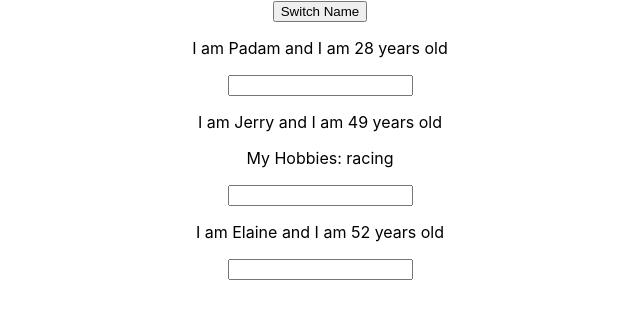
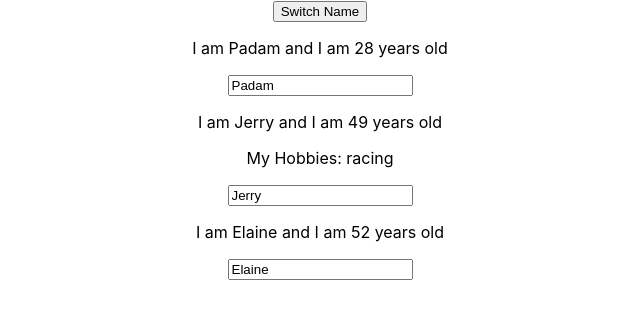
Before and after one commit to padam10/safari_books, a React (Create React App) app: page / in a window 1280 px wide. Shown: the part 118-436 px from the top of the page, without its empty margins (320-960 px from the left). Built offline with nearby package versions, Linux system fonts and the light colour scheme.

Commit message:
Two Way binding complete

```diff
--- a/src/Person/Person.js
+++ b/src/Person/Person.js
@@ -5,7 +5,7 @@
     <div>
     <p onClick={props.click}> I am {props.name} and I am {props.age} years old</p>
     <p> {props.children}</p>
-    <input type="text" onChange={props.changed}/>
+    <input type="text" onChange={props.changed}value = {props.name}/>
     </div>
 
 )
```
